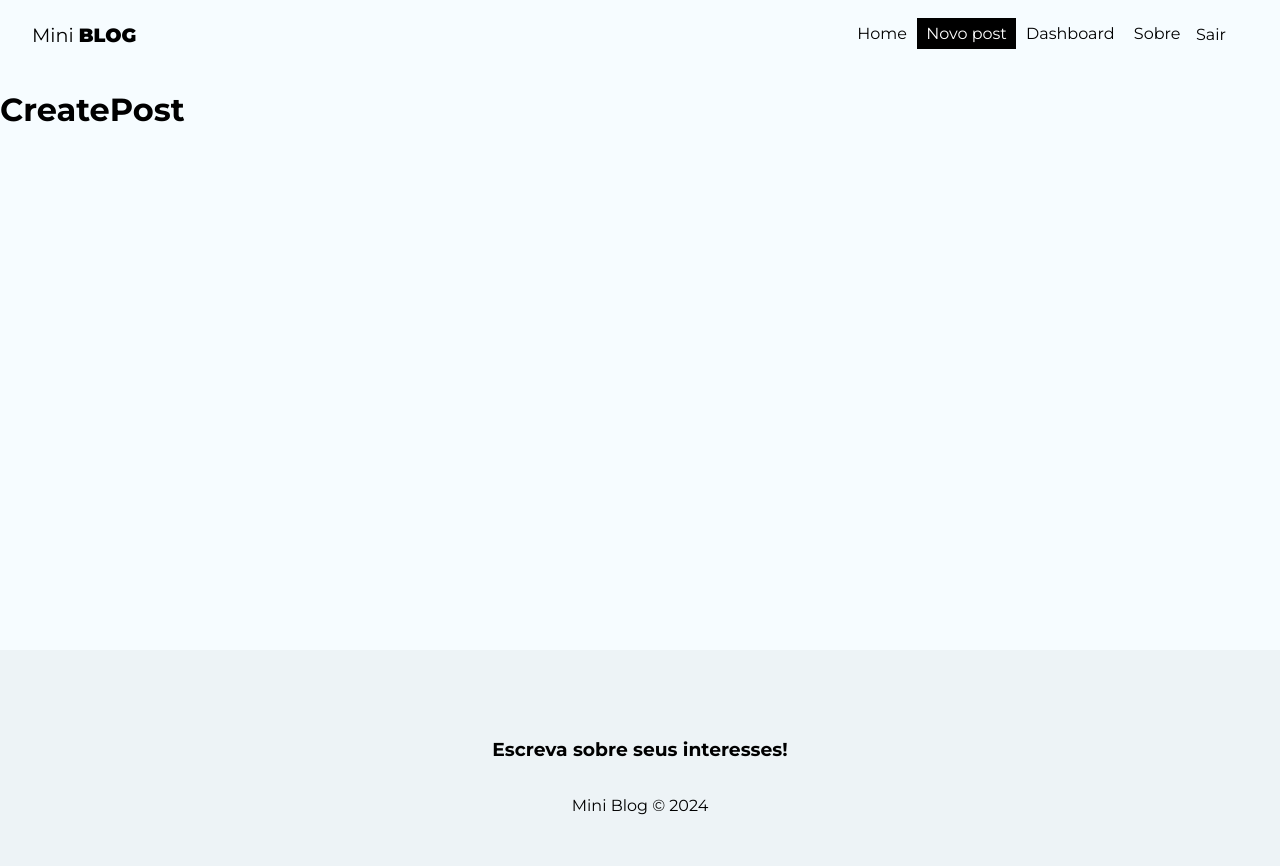
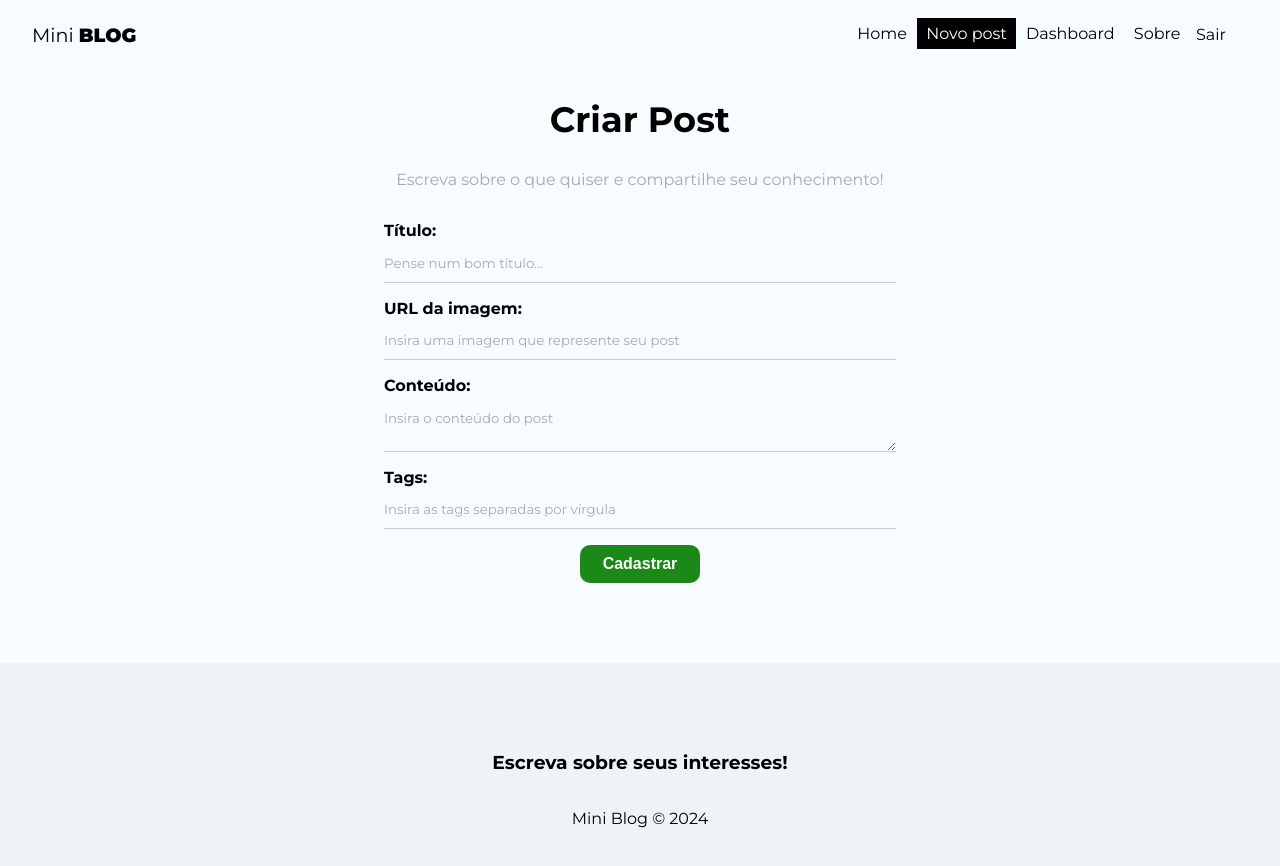
Before and after one commit to SandroCD/curso-react, a React (Create React App) app in the folder 10_MINIBLOG/miniblog/: page /posts/create in a window 1280 px wide. Shown: the top 866 px of the page. Built offline with nearby package versions, Linux system fonts and the light colour scheme; no server answers; sample sign-in values are in the browser's storage.

Commit message:
Estrutura da pag Criar Post

```diff
--- a/10_MINIBLOG/miniblog/src/pages/CreatePost/CreatePost.js
+++ b/10_MINIBLOG/miniblog/src/pages/CreatePost/CreatePost.js
@@ -1,9 +1,76 @@
 import styles from "./CreatePost.module.css";
 
+import { useState } from "react";
+import { useNavigate } from "react-router-dom";
+import { useAuthValue } from "../../context/AuthContext";
+
 const CreatePost = () => {
+  const [title, setTitle] = useState("");
+  const [image, setImage] = useState("");
+  const [body, setBody] = useState("");
+  const [tags, setTags] = useState([]);
+  const [formError, setFormError] = useState("");
+
+  const handleSubmit = (e) => {
+    e.preventDefault();
+  };
+
   return (
-    <div>
-      <h1>CreatePost</h1>
+    <div className={styles.create_post}>
+      <h2>Criar Post</h2>
+      <p>Escreva sobre o que quiser e compartilhe seu conhecimento!</p>
+      <form onSubmit={handleSubmit}>
+        <label>
+          <span>Título:</span>
+          <input
+            type="text"
+            name="title"
+            required
+            placeholder="Pense num bom título..."
+            onChange={(e) => setTitle(e.target.value)}
+            value={title}
+          />
+        </label>
+        <label>
+          <span>URL da imagem:</span>
+          <input
+            type="text"
+            name="image"
+            required
+            placeholder="Insira uma imagem que represente seu post"
+            onChange={(e) => setImage(e.target.value)}
+            value={image}
+          />
+        </label>
+        <label>
+          <span>Conteúdo:</span>
+          <textarea
+            name="body"
+            required
+            placeholder="Insira o conteúdo do post"
+            onChange={(e) => setBody(e.target.value)}
+            value={body}
+          ></textarea>
+        </label>
+        <label>
+          <span>Tags:</span>
+          <input
+            type="text"
+            name="tags"
+            required
+            placeholder="Insira as tags separadas por vírgula"
+            onChange={(e) => setTags(e.target.value)}
+            value={tags}
+          />
+        </label>
+        <button className="btn">Cadastrar</button>
+      {/*  {!loading && <button className="btn">Cadastrar</button>}
+        {loading &&
+            <button className="btn" disabled>
+                Aguarde...
+            </button>}
+        {error && <p className="error">{error}</p>} */}
+      </form>
     </div>
   );
 };
--- a/10_MINIBLOG/miniblog/src/pages/CreatePost/CreatePost.module.css
+++ b/10_MINIBLOG/miniblog/src/pages/CreatePost/CreatePost.module.css
@@ -0,0 +1,12 @@
+.create_post {
+    text-align: center;
+}
+
+.create_post h2 {
+    font-size: 2.2em;
+}
+
+.create_post p {
+    color: #aaa;
+    margin-bottom: 2em;
+}
```
